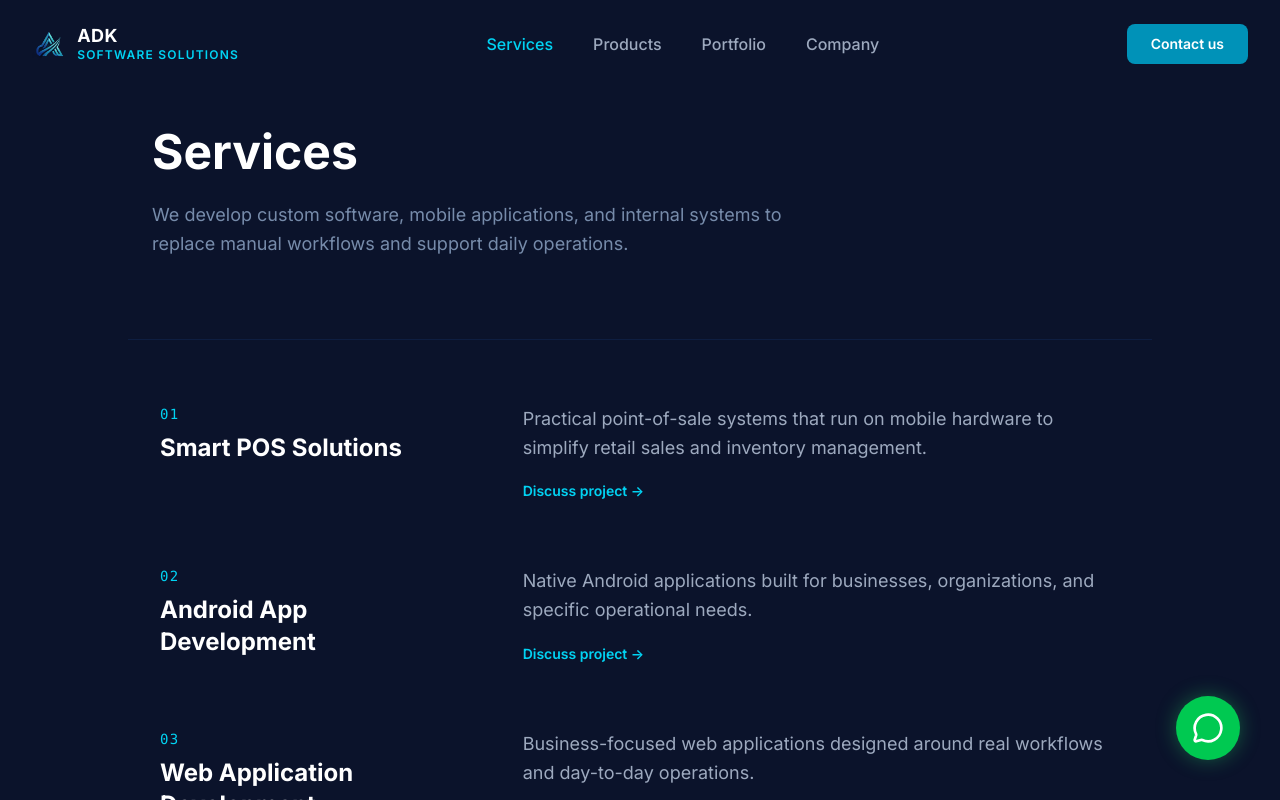
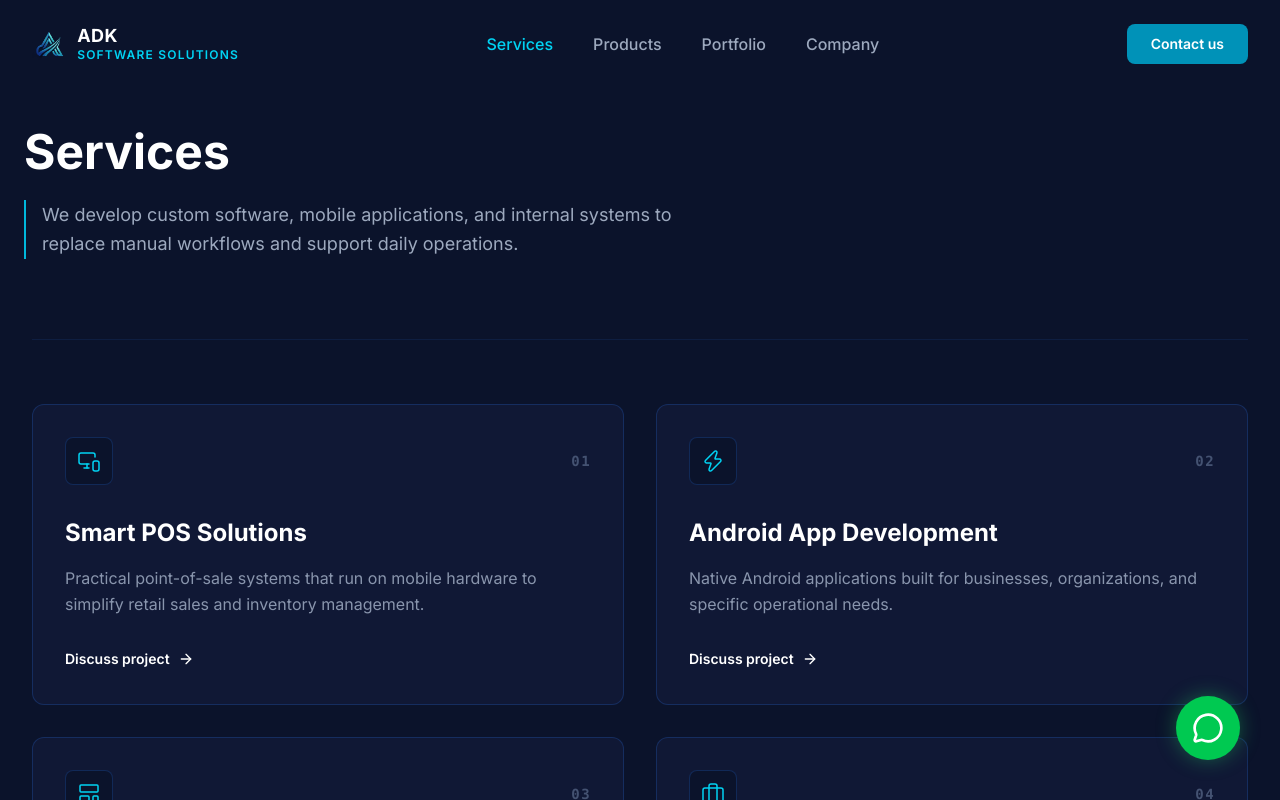
Before and after one commit to adksoftwares/adk-software-website, a React (Vite) app: page /services in a window 1280 px wide. Shown: the top 800 px of the page. Built offline with nearby package versions, Linux system fonts and the light colour scheme.

Commit message:
Refine Services page UI to look professional but not AI-generated

```diff
--- a/src/pages/Services.jsx
+++ b/src/pages/Services.jsx
@@ -1,39 +1,51 @@
 import { services } from '../data/services';
 import { Link } from 'react-router-dom';
+import { ArrowRight } from 'lucide-react';
 
 const Services = () => {
   return (
     <div className="pt-32 pb-24 min-h-screen bg-[#0B132B]">
-      <section className="px-6 mb-20 max-w-5xl mx-auto">
+      <section className="px-6 mb-20 max-w-7xl mx-auto">
         <h1 className="text-4xl md:text-5xl font-bold text-white mb-6">
           Services
         </h1>
-        <p className="text-lg text-blue-200/60 leading-relaxed max-w-2xl">
+        <p className="text-lg text-blue-100/70 leading-relaxed max-w-2xl border-l-2 border-cyan-500 pl-4">
           We develop custom software, mobile applications, and internal systems to replace manual workflows and support daily operations.
         </p>
       </section>
 
-      <div className="max-w-5xl mx-auto px-6 lg:px-8 border-t border-blue-500/10 pt-16">
-        <div className="flex flex-col space-y-16">
-          {services.map((service, index) => (
-            <div key={service.id} className="flex flex-col md:flex-row gap-4 md:gap-16 items-start">
-              <div className="md:w-1/3">
-                <span className="text-cyan-400 text-sm font-mono tracking-widest block mb-2">0{index + 1}</span>
-                <h3 className="text-2xl font-bold text-white">
+      <div className="max-w-7xl mx-auto px-6 lg:px-8">
+        <div className="grid md:grid-cols-2 gap-6 lg:gap-8 border-t border-blue-500/10 pt-16">
+          {services.map((service, index) => {
+            const Icon = service.icon;
+            return (
+              <div
+                key={service.id}
+                className="group flex flex-col bg-[#101835] border border-blue-500/20 hover:border-cyan-500/50 hover:bg-[#151E3D] transition-colors rounded-xl p-8"
+              >
+                <div className="flex items-center justify-between mb-8">
+                  <div className="w-12 h-12 bg-[#0B132B] border border-blue-500/20 rounded-lg flex items-center justify-center text-cyan-400 group-hover:bg-cyan-500/10 transition-colors">
+                    {Icon && <Icon size={24} strokeWidth={1.5} />}
+                  </div>
+                  <span className="text-blue-200/30 text-sm font-mono font-bold tracking-widest">
+                    {String(index + 1).padStart(2, '0')}
+                  </span>
+                </div>
+
+                <h3 className="text-2xl font-bold text-white mb-4">
                   {service.title}
                 </h3>
-              </div>
 
-              <div className="md:w-2/3">
-                <p className="text-blue-100/70 leading-relaxed text-lg mb-4">
+                <p className="text-blue-100/60 leading-relaxed text-base flex-grow mb-8">
                   {service.description}
                 </p>
-                <Link to="/contact" className="text-cyan-400 font-semibold hover:text-cyan-300 transition-colors text-sm">
-                  Discuss project &rarr;
+
+                <Link to="/contact" className="inline-flex items-center text-sm font-semibold text-white group-hover:text-cyan-400 transition-colors mt-auto w-fit border-b border-transparent group-hover:border-cyan-400 pb-0.5">
+                  Discuss project <ArrowRight size={16} className="ml-2 transition-transform group-hover:translate-x-1" />
                 </Link>
               </div>
-            </div>
-          ))}
+            );
+          })}
         </div>
       </div>
     </div>
```
